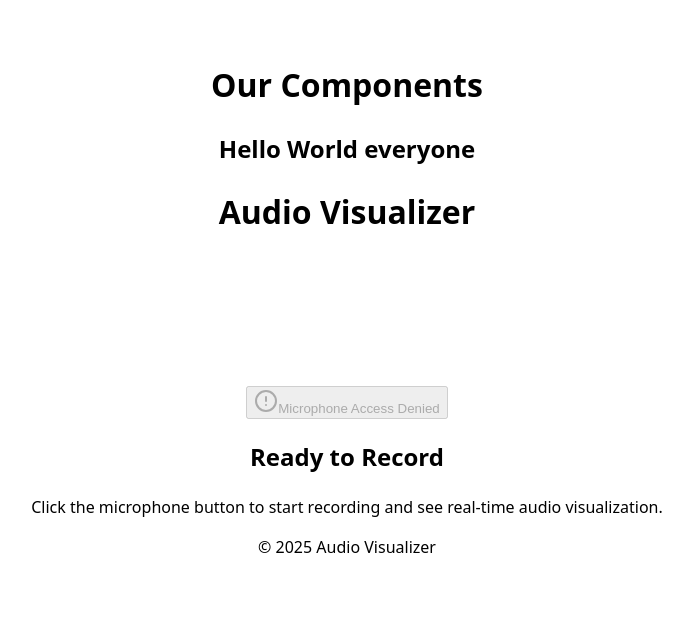
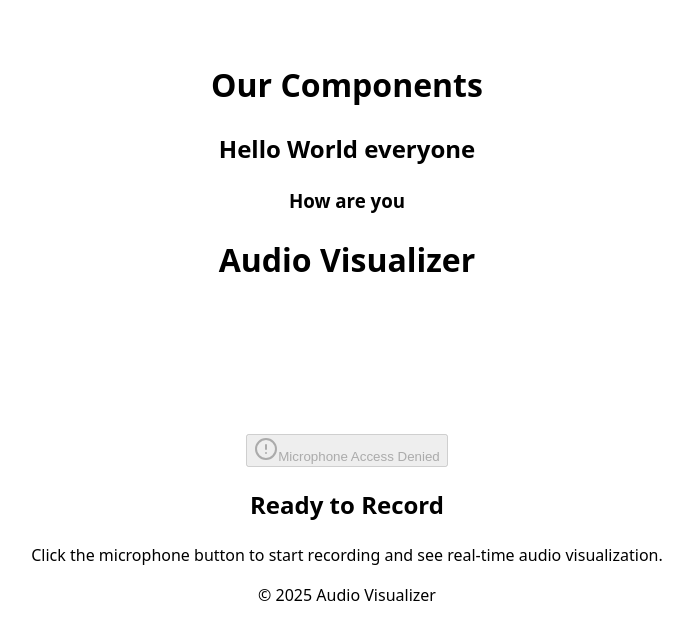
Before and after one commit to saurabhdhakne-extentia/React-sandbox, a React (Vite) app: page / in a window 1280 px wide. Shown: the top 640 px of the page, without its empty margins (293-985 px from the left). Built offline with nearby package versions, Linux system fonts and the light colour scheme.

Commit message:
Commit by AS

```diff
--- a/src/App.tsx
+++ b/src/App.tsx
@@ -7,6 +7,7 @@ function App() {
     <>
         <h1>Our Components</h1>
         <h2>Hello World everyone</h2>
+        <h3> How are you</h3>
         <AudioVisualizerParent/>
     </>
   )
```
